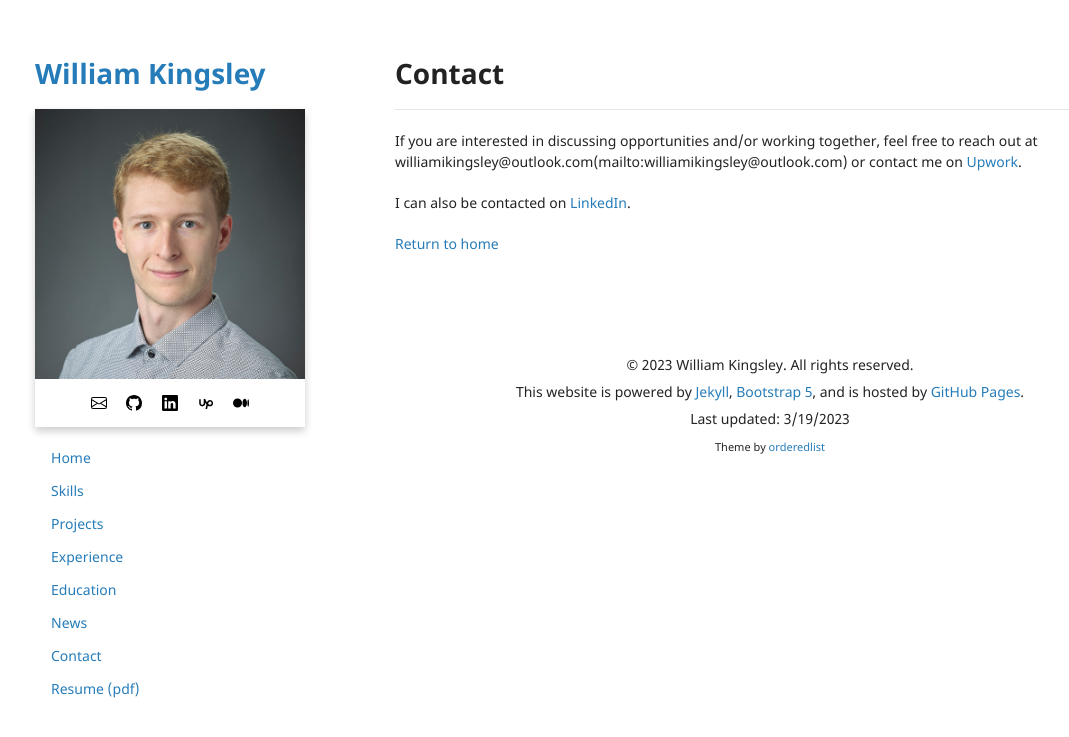
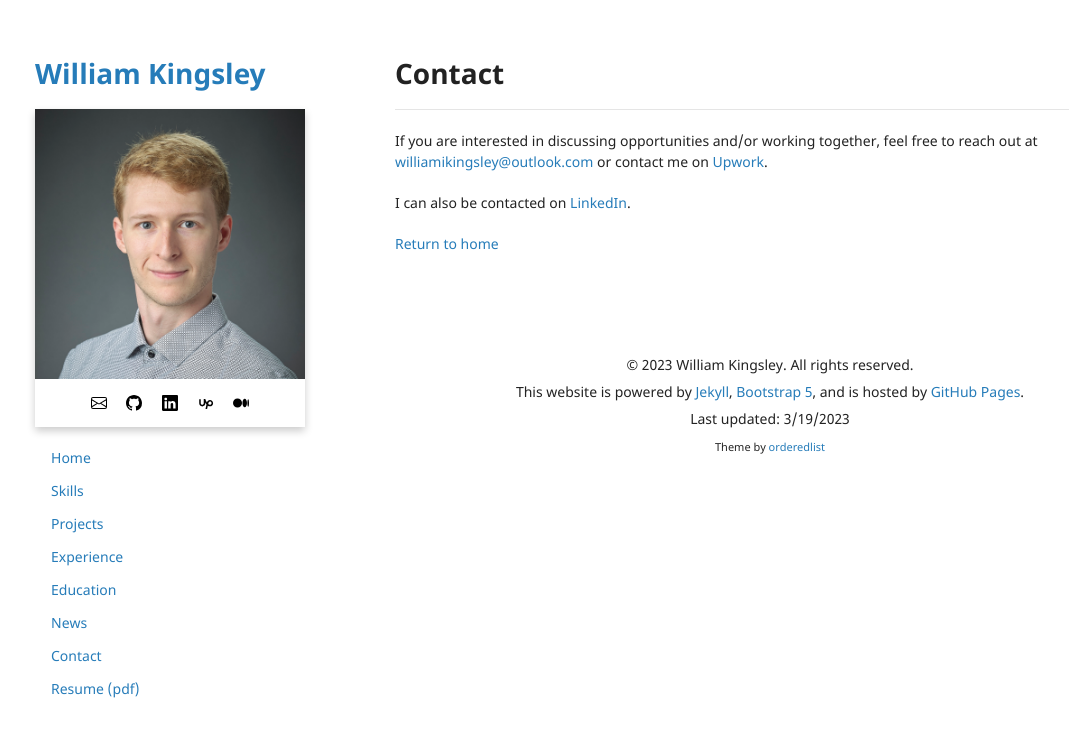
Before and after one commit to data-programmer/data-programmer.github.io, a Jekyll site: the page built from contact.md, in a window 1280 px wide. Shown: the top 737 px of the page, without its empty margins (50-1119 px from the left). Built offline with Jekyll 4.4.1, drawn with Linux system fonts in a browser that asks for light colours; our own code applies the rules of GitHub Pages for plain Markdown files.

Commit message:
Fixing error.

```diff
--- a/_data/settings.yml
+++ b/_data/settings.yml
@@ -3,7 +3,7 @@ author: William Kingsley
 avatar: profile.jpg
 description: "A professional website for showcasing my projects and work experience."
 meta-description: "William Kingsley, software engineer, mobile developer, professional website for showcasing my skills and experience"
-email: "williamikingsley@outlook.com(mailto:williamikingsley@outlook.com)"
+email: "[williamikingsley@outlook.com](mailto:williamikingsley@outlook.com)"
 url: https://williamkingsley.com
 githuburl: https://github.com/data-programmer/data-programmer.github.io
 
```
